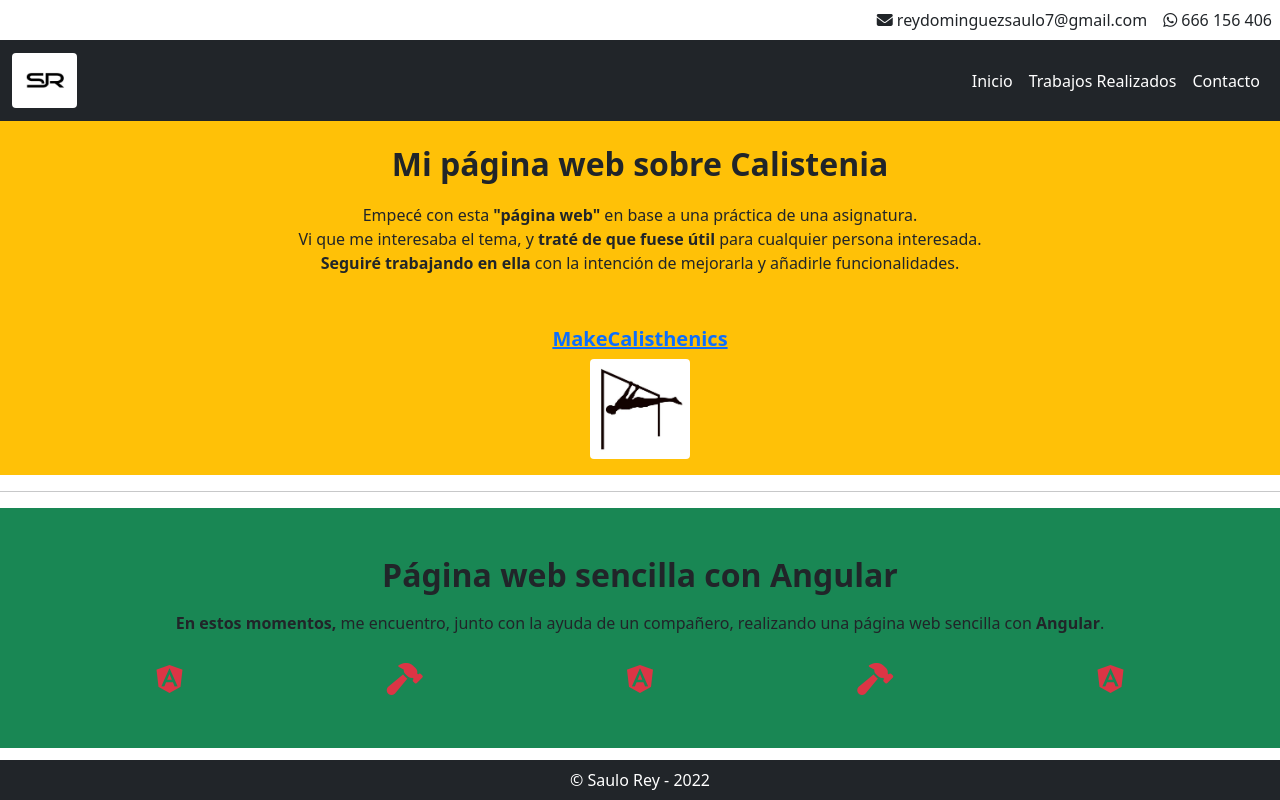
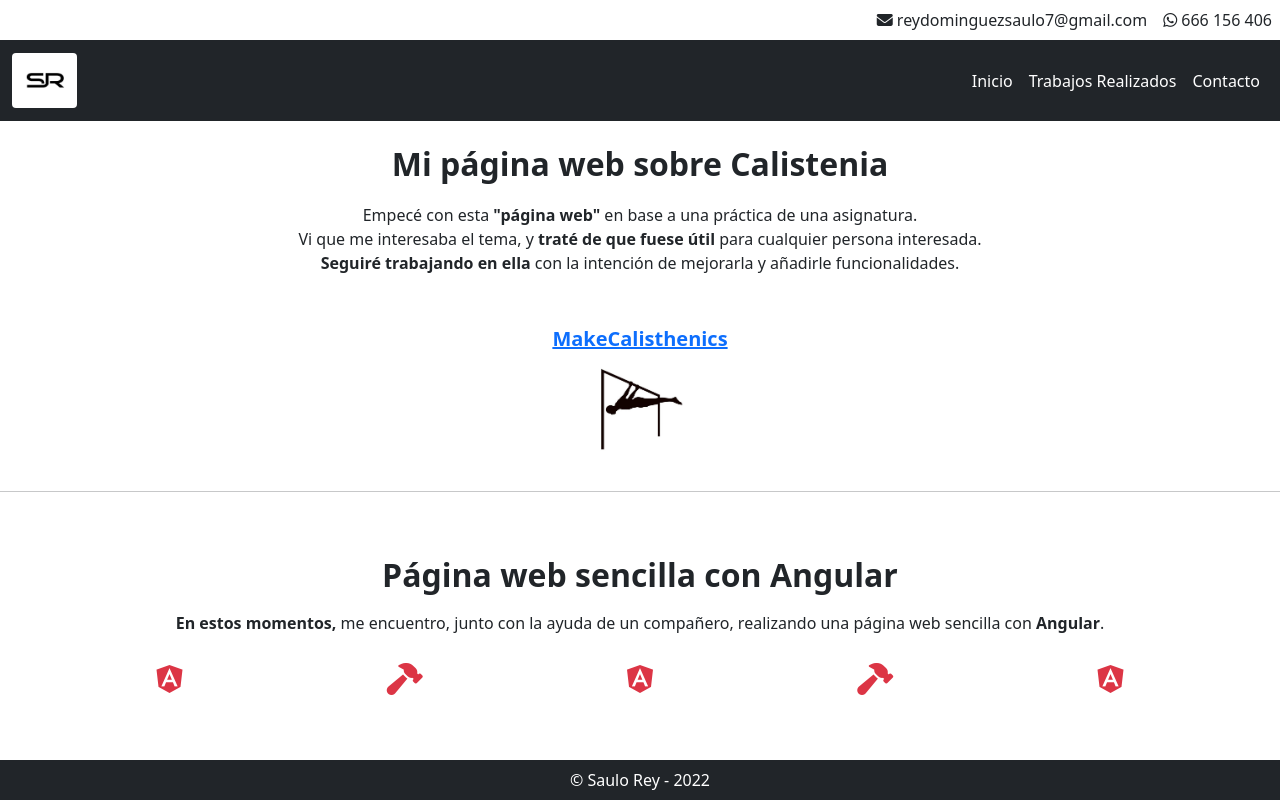
Before and after one commit to Saulo-cloud/SWP, an Angular app: page /trabajos in a window 1280 px wide. Built offline with nearby package versions, Linux system fonts and the light colour scheme.

Commit message:
Quito bg-color aos divs de trabajos

```diff
--- a/src/app/trabajos/trabajos.component.html
+++ b/src/app/trabajos/trabajos.component.html
@@ -1,18 +1,18 @@
-<div class="text-center p-3 bg-warning">
+<div class="text-center p-3">
     <h2 class="p-2"><strong>Mi página web sobre Calistenia</strong></h2>
     <p class="p-1">Empecé con esta <strong>"página web"</strong> en base a una práctica de una asignatura.<br>
         Vi que me interesaba el tema, y <strong>traté de que fuese útil</strong> para cualquier persona interesada.<br>
         <strong>Seguiré trabajando en ella</strong> con la intención de mejorarla y añadirle funcionalidades.
     </p>
 </div>
-<div class="div calistenia text-center p-3 bg-warning">
+<div class="div calistenia text-center p-3">
     <a href="http://saulo.byethost10.com/makecalisthenics" target="_blank">
         <h5><strong>MakeCalisthenics</strong></h5>
         <img src="../../assets/img/trabajos/calistenia.jpg" class="rounded">
     </a>
 </div>
 <hr>
-<div class="p-5 bg-success">
+<div class="p-5">
     <h2 class="text-center"><strong>Página web sencilla con Angular</strong></h2>
     <p class="p-2 text-center"><strong>En estos momentos,</strong> me encuentro, junto con la ayuda de un compañero,
         realizando una página
```
